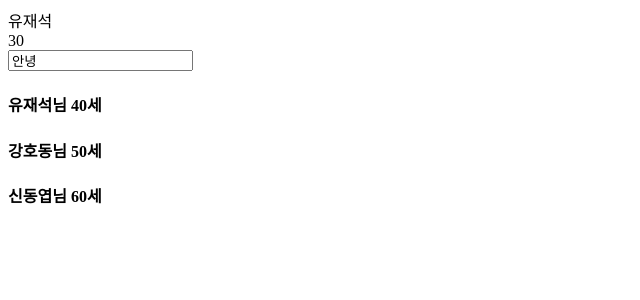
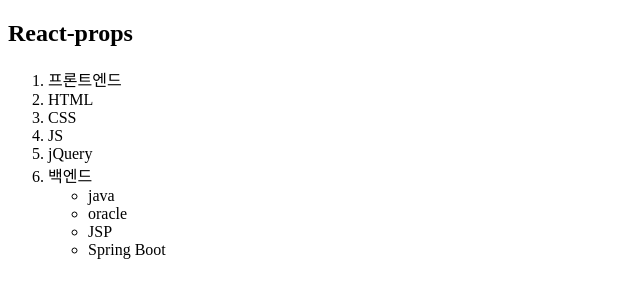
Before and after one commit to hanwooya361/2026B_react, a React (Vite) app: page / in a window 1280 px wide. Shown: the top 300 px of the page, without its empty margins (0-640 px from the left). Built offline with nearby package versions, Linux system fonts and the light colour scheme.

Commit message:
day01 5h

```diff
--- /dev/null
+++ b/src/example/day01/Component4.jsx
@@ -0,0 +1,45 @@
+function FrontComp(props){
+    const liRows = [];  // 배열
+    for(let i=0; i<props.propData1.length; i++){
+        // 부모로부터 전달받은 props내 propData1 반복
+        liRows.push(<li key={i}>{props.propData1[i]}</li>);
+        // 배열명.push(값); 배열내 값 추가
+    }
+    return (<>
+        <li>{props.frTitle}</li>
+        <ui>
+            {liRows}
+        </ui>
+    </>)
+}
+
+// 원래 props 객체인데 구조분해해 propData2,baTitle 변수로 각각 저장
+const BackComp = ({propData2, baTitle}) => {
+    const liRows = [];
+    for(let i=0; i<propData2.length; i++){
+        // 부모로부터 전달받은 props내 propData1 반복
+        liRows.push(<li key={i}>{propData2[i]}</li>);
+        // 배열명.push(값); 배열내 값 추가
+    }
+    return(<>
+        <li>{baTitle}</li>
+        <ul>
+            {liRows}
+        </ul>
+    </>)
+}
+
+export default function Component4(){
+    // *추후에 연동할 백엔드와통신 axios*
+    const frontData = ['HTML', 'CSS', 'JS', 'jQuery'];
+    const backData = ['java', 'oracle', 'JSP', 'Spring Boot'];
+    return(<>
+        <div>
+            <h2>React-props</h2>
+            <ol>
+                <FrontComp propData1={frontData} frTitle="프론트엔드"></FrontComp>
+                <BackComp propData2={backData} baTitle="백엔드"/>
+            </ol>
+        </div>
+    </>)
+}
--- a/src/main.jsx
+++ b/src/main.jsx
@@ -17,5 +17,7 @@ const create = createRoot(root);
 // create.render(<Component1></Component1>)
 // import Component2 from "./example/day01/Component2";
 // create.render(<Component2></Component2>)
-import Component3 from "./example/day01/Component3";
-create.render(<Component3></Component3>)
+// import Component3 from "./example/day01/Component3";
+// create.render(<Component3></Component3>)
+import Component4 from "./example/day01/Component4";
+create.render(<Component4></Component4>)
```
